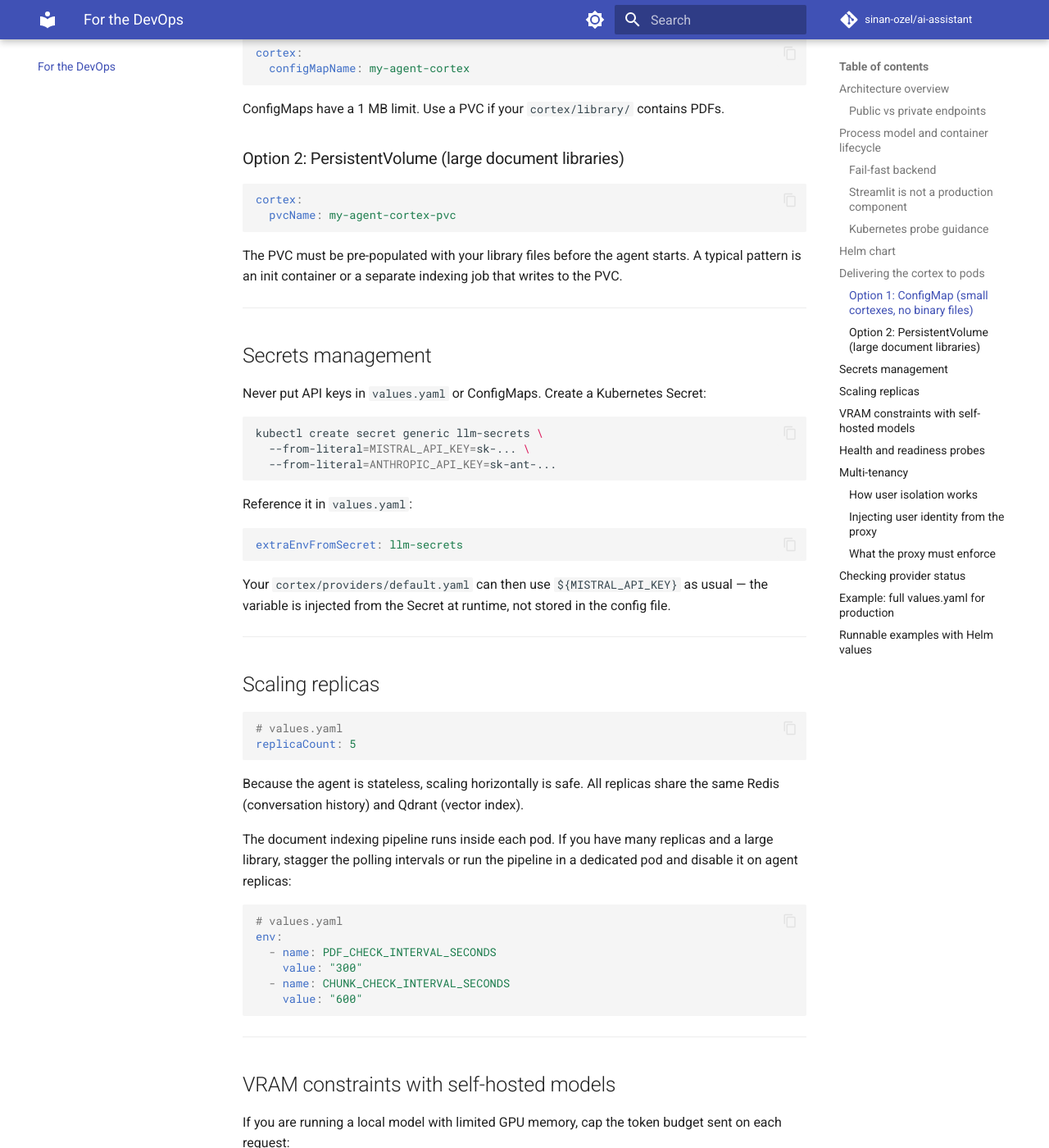
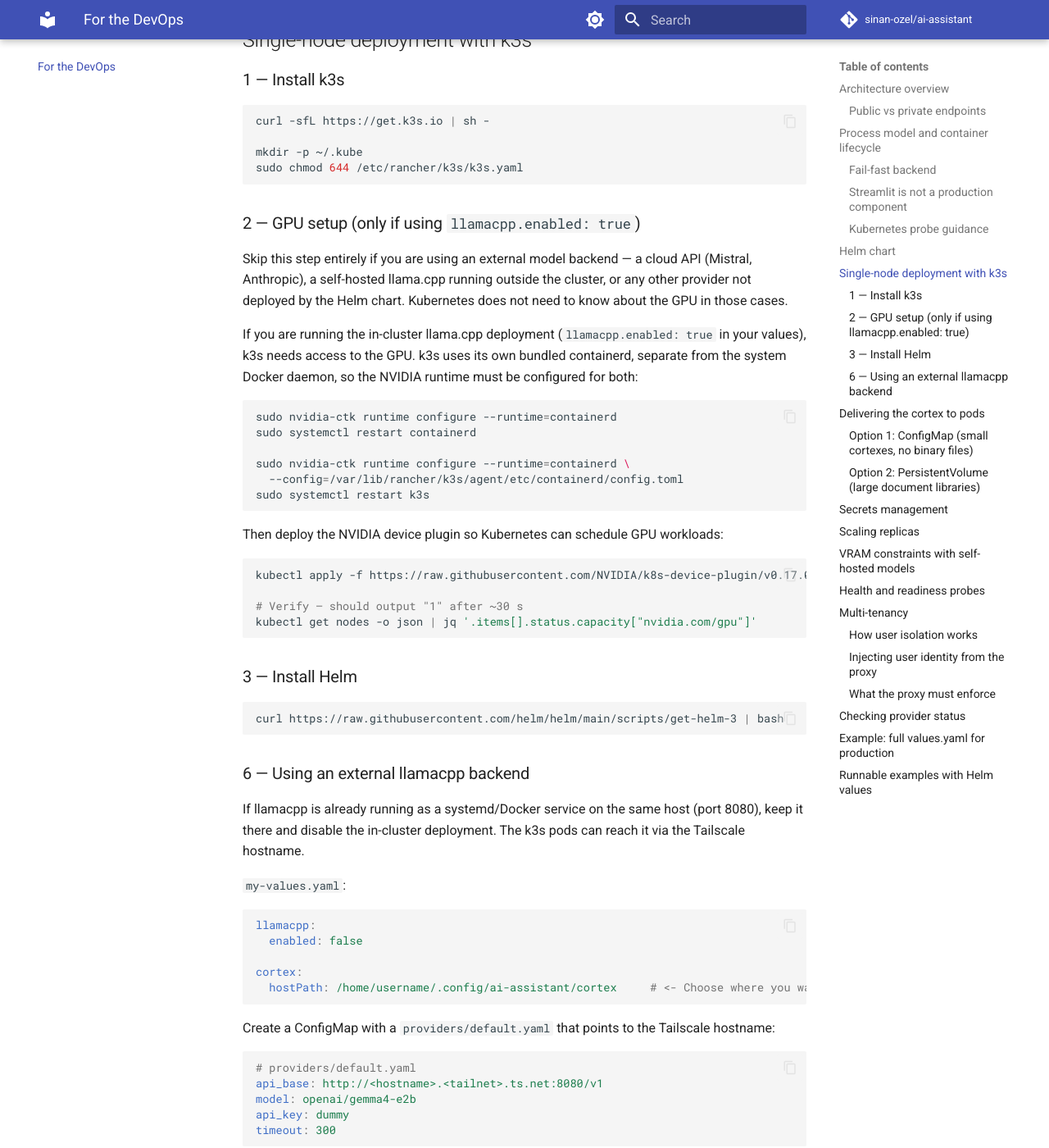
Before and after one commit to sinan-ozel/ai-assistant, an MkDocs documentation site: the page built from docs/for-devops.md, in a window 1280 px wide and 1400 px high, scrolled down 3417 px. Shown: the whole window at 82% size. Built offline with MkDocs 1.6.1 and Material for MkDocs 9.7.7, drawn with Linux system fonts in a browser that asks for light colours; comment, search, counter and statistics services are not loaded; the version menu is left out; some of the changed text lies outside the part shown.

Commit message:
Add Helm OCI publishing and k3s deployment docs
Publish the Helm chart to Docker Hub as an OCI artifact so users can
install without cloning the repository. Add tasks and scripts to
support both stable and dev releases.

Chart fixes:
- Default image tag to appVersion so dev chart releases automatically
  use the correct dev image tag rather than a hardcoded stable tag
- Add args support to the llamacpp deployment for passing flags like
  --ctx-size and --parallel at install time

New scripts and tasks:
- scripts/publish-helm-chart.sh: packages and pushes chart to Docker
  Hub OCI; --dev flag computes VERSION-dev.(BUILD-1) from pyproject.toml
  and build_number.txt
- scripts/create-gh-pages.sh: creates an orphan gh-pages branch for
  GitHub Pages setup
- Corresponding VS Code tasks wired up with appropriate dependencies

Docs (for-devops.md):
- Replace local-path install instructions with OCI install/upgrade
  commands pointing at Docker Hub
- Add k3s single-node deployment section covering GPU setup (only
  needed when llamacpp.enabled: true), Helm install, and external
  llamacpp backend pattern via hostPath cortex

Co-Authored-By: Claude Sonnet 4.6 <noreply@anthropic.com>

````diff
--- a/docs/for-devops.md
+++ b/docs/for-devops.md
@@ -105,12 +105,99 @@ Provider discovery runs in the background after startup, so the `/health` endpoi
 
 ## Helm chart
 
-A Helm chart ships with the repository at `helm/ai-assistant`. Basic install:
+The chart is on Docker Hub. No `helm repo add` required — install directly with:
 
 ```bash
-helm upgrade --install my-agent ./helm/ai-assistant \
-  --set image.tag=0.1.0 \
-  --wait
+helm install ai-assistant oci://registry-1.docker.io/sinanozel/ai-assistant \
+  --version 0.1.0 \
+  -f my-values.yaml \
+  --namespace ai-assistant \
+  --create-namespace
+```
+
+To upgrade an existing release:
+
+```bash
+helm upgrade ai-assistant oci://registry-1.docker.io/sinanozel/ai-assistant \
+  --version 0.1.0 \
+  -f my-values.yaml \
+  --namespace ai-assistant
+```
+
+Available versions are listed on the [Docker Hub tags page](https://hub.docker.com/r/sinanozel/ai-assistant/tags). Versions ending in `-dev.<N>` (e.g. `0.1.0-dev.5`) are unstable pre-releases.
+
+---
+
+## Single-node deployment with k3s
+
+### 1 — Install k3s
+
+```bash
+curl -sfL https://get.k3s.io | sh -
+
+mkdir -p ~/.kube
+sudo chmod 644 /etc/rancher/k3s/k3s.yaml
+```
+
+### 2 — GPU setup (only if using `llamacpp.enabled: true`)
+
+Skip this step entirely if you are using an external model backend — a cloud API (Mistral, Anthropic), a self-hosted llama.cpp running outside the cluster, or any other provider not deployed by the Helm chart. Kubernetes does not need to know about the GPU in those cases.
+
+If you are running the in-cluster llama.cpp deployment (`llamacpp.enabled: true` in your values), k3s needs access to the GPU. k3s uses its own bundled containerd, separate from the system Docker daemon, so the NVIDIA runtime must be configured for both:
+
+```bash
+sudo nvidia-ctk runtime configure --runtime=containerd
+sudo systemctl restart containerd
+
+sudo nvidia-ctk runtime configure --runtime=containerd \
+  --config=/var/lib/rancher/k3s/agent/etc/containerd/config.toml
+sudo systemctl restart k3s
+```
+
+Then deploy the NVIDIA device plugin so Kubernetes can schedule GPU workloads:
+
+```bash
+kubectl apply -f https://raw.githubusercontent.com/NVIDIA/k8s-device-plugin/v0.17.0/deployments/static/nvidia-device-plugin.yml
+
+# Verify — should output "1" after ~30 s
+kubectl get nodes -o json | jq '.items[].status.capacity["nvidia.com/gpu"]'
+```
+
+### 3 — Install Helm
+
+```bash
+curl https://raw.githubusercontent.com/helm/helm/main/scripts/get-helm-3 | bash
+```
+
+### 6 — Using an external llamacpp backend
+
+If llamacpp is already running as a systemd/Docker service on the same host (port 8080), keep it there and disable the in-cluster deployment. The k3s pods can reach it via the Tailscale hostname.
+
+`my-values.yaml`:
+
+```yaml
+llamacpp:
+  enabled: false
+
+cortex:
+  hostPath: /home/username/.config/ai-assistant/cortex     # <- Choose where you want to put your cortex
+```
+
+Create a ConfigMap with a `providers/default.yaml` that points to the Tailscale hostname:
+
+```yaml
+# providers/default.yaml
+api_base: http://<hostname>.<tailnet>.ts.net:8080/v1
+model: openai/gemma4-e2b
+api_key: dummy
+timeout: 300
+```
+
+```bash
+kubectl create configmap my-cortex \
+  --from-file=providers/default.yaml \
+  --from-file=chat/prompt.py \
+  -n ai-assistant
 ```
 
 ---
````
Also changed, not shown: 5 other files.
